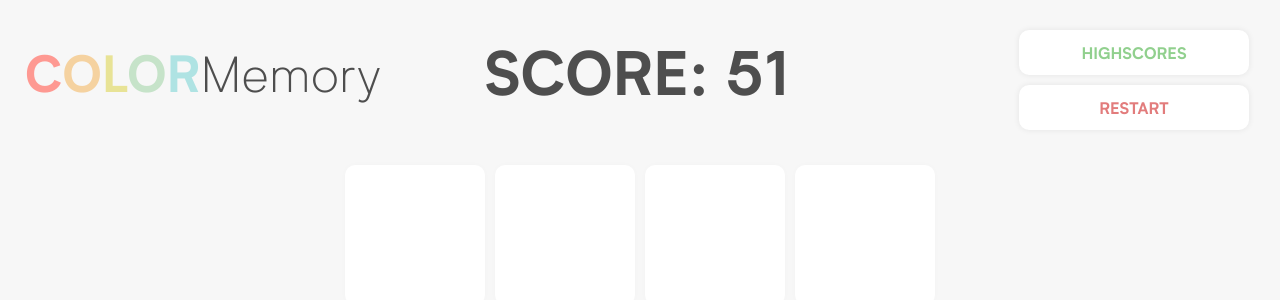
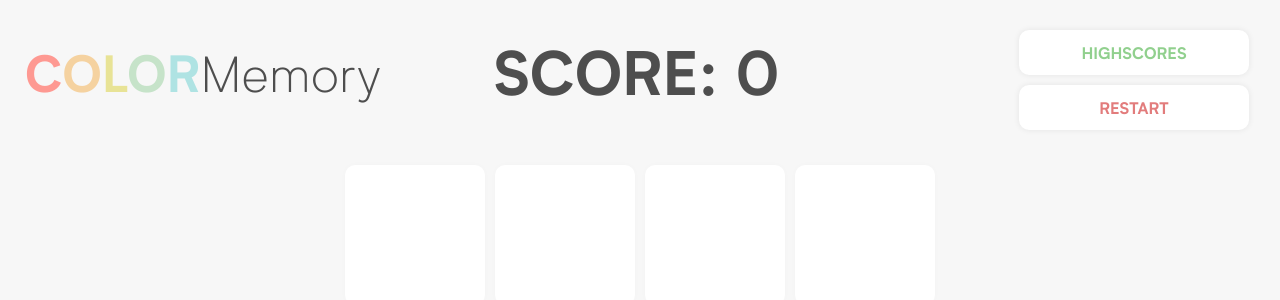
Before and after one commit to lauirvin/color-memory, a React (Create React App) app: page / in a window 1280 px wide. Shown: the top 300 px of the page. Built offline with nearby package versions, Linux system fonts and the light colour scheme.

Commit message:
Added score logic

```diff
--- a/src/App.js
+++ b/src/App.js
@@ -8,6 +8,7 @@ const App = () => {
   const [flipped, setFlipped] = useState([]);
   const [solved, setSolved] = useState([]);
   const [disabled, setDisabled] = useState(false);
+  const [score, setScore] = useState(0);
 
   useEffect(() => {
     const generateCards = () => {
@@ -48,9 +49,11 @@ const App = () => {
       setFlipped([flipped[0], id]);
       if (isMatch(id)) {
         setSolved([...solved, flipped[0], id]);
+        setScore(score + 5);
         resetCards();
       } else {
         noMatch();
+        setScore(score - 1);
       }
     }
   };
@@ -75,13 +78,14 @@ const App = () => {
 
   return (
     <Fragment>
-      <Header />
+      <Header score={score} />
       <Board
         cards={cards}
         flipped={flipped}
         handleClick={handleClick}
         disabled={disabled}
         solved={solved}
+        score={score}
       />
     </Fragment>
   );
--- a/src/components/Board.jsx
+++ b/src/components/Board.jsx
@@ -1,10 +1,10 @@
 import React from "react";
 import Card from "./Card";
 
-const Board = ({ cards, flipped, handleClick, disabled, solved }) => {
+const Board = ({ cards, flipped, handleClick, disabled, solved, score }) => {
   return (
     <div className="container">
-      <h1 className="score mod-mobile">SCORE: 51</h1>
+      <h1 className="score mod-mobile">SCORE: {score}}</h1>
       <div className="board">
         {cards.map((card, index) => (
           <Card
--- a/src/components/Header.jsx
+++ b/src/components/Header.jsx
@@ -1,6 +1,6 @@
 import React from "react";
 
-const Header = () => {
+const Header = ({ score }) => {
   return (
     <header>
       <li className="logo">
@@ -10,7 +10,7 @@ const Header = () => {
         <span className="Os">O</span>
         <span className="R">R</span>Memory
       </li>
-      <li className="score">SCORE: 51</li>
+      <li className="score">SCORE: {score}</li>
       <li className="buttons">
         <button className="highscores">
           <span>HIGHSCORES</span>
```
